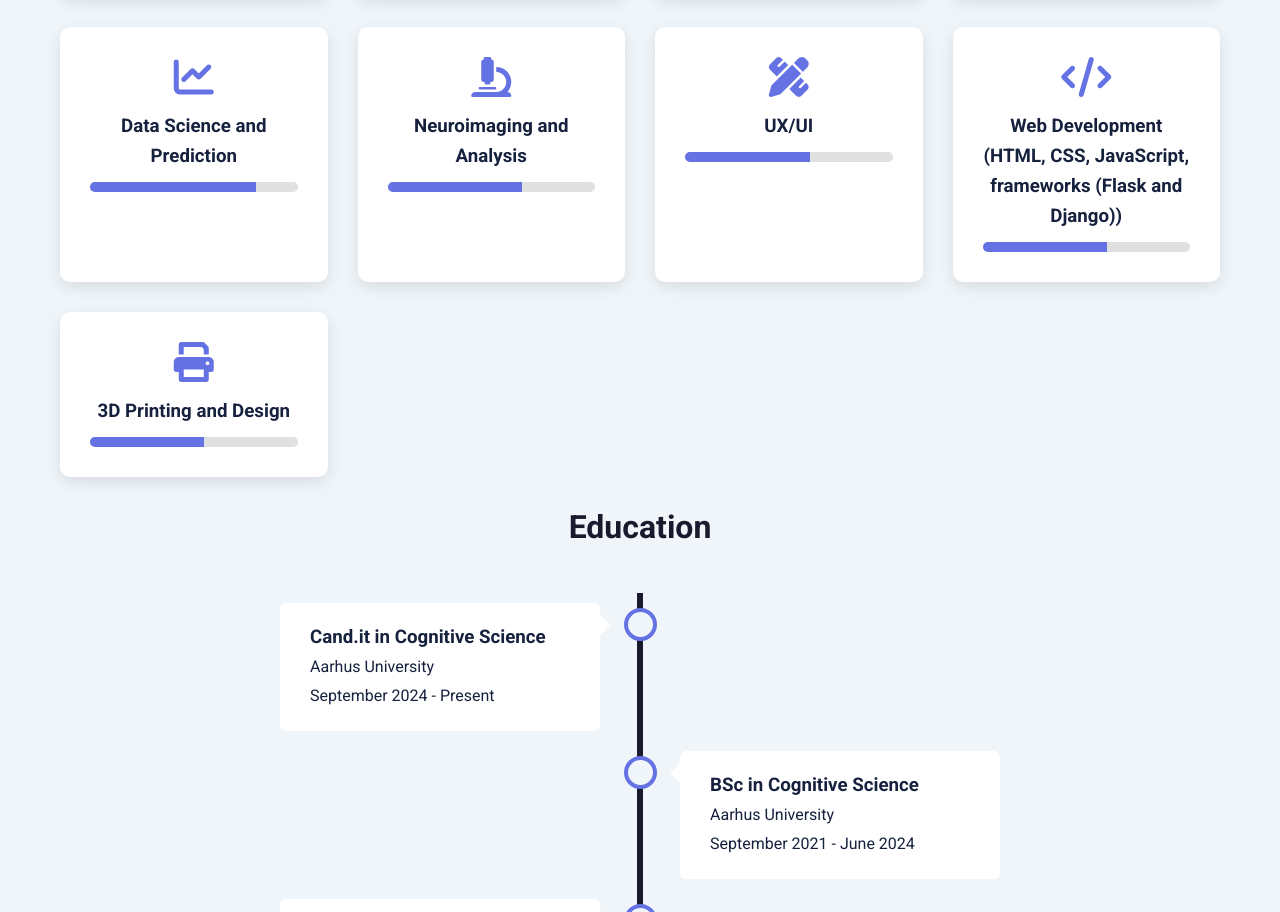
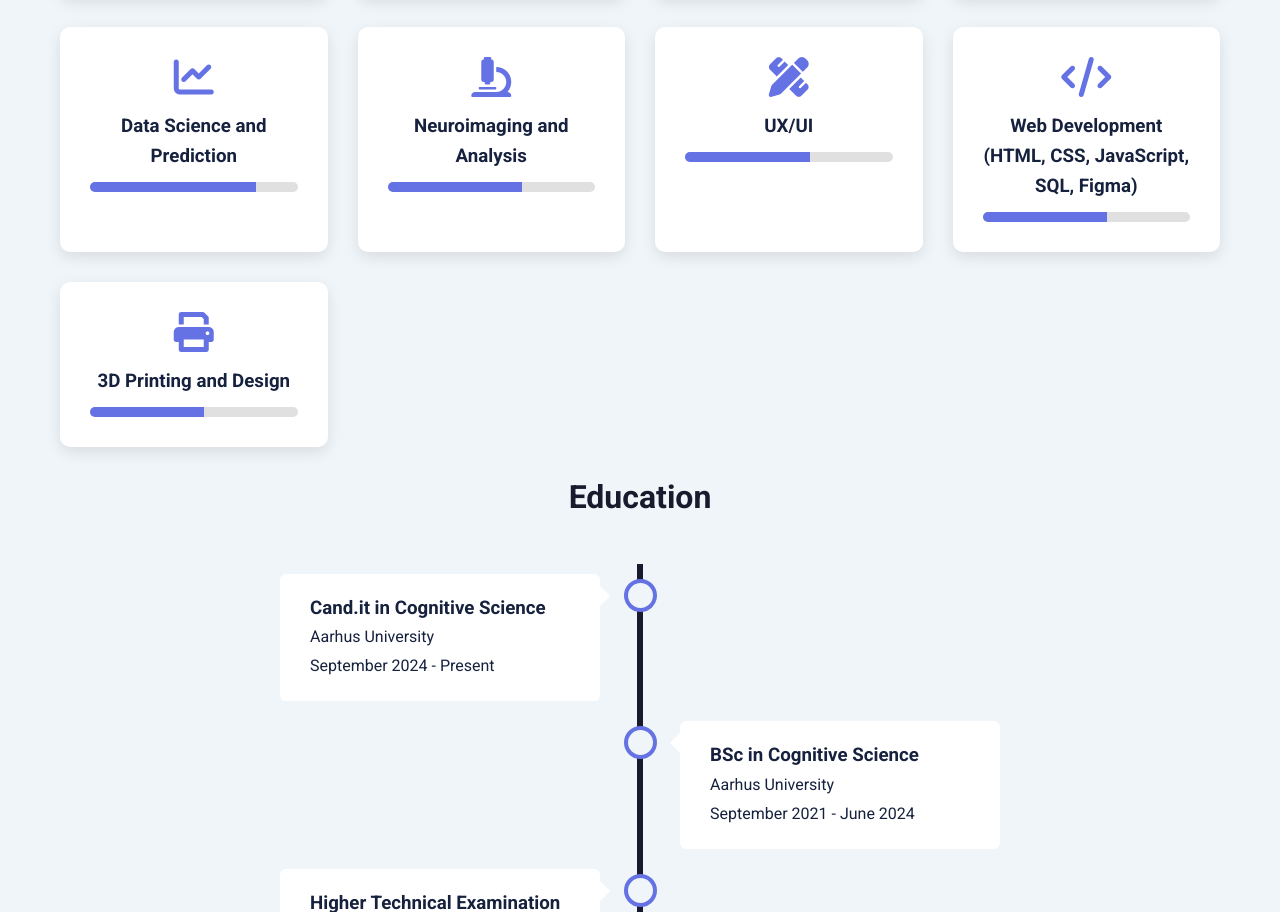
Before and after one commit to sabszh/sabszh, a plain HTML site: page index.html in a window 1280 px wide. Shown: the part 1433-2345 px from the top of the page. Drawn offline with Linux system fonts and the light colour scheme.

Commit message:
Update index.html

```diff
--- a/index.html
+++ b/index.html
@@ -100,7 +100,7 @@
             </div>
             <div class="card">
                 <i class="fas fa-code skill-icon"></i>
-                <h3>Web Development (HTML, CSS, JavaScript, frameworks (Flask and Django))</h3>
+                <h3>Web Development (HTML, CSS, JavaScript, SQL, Figma)</h3>
                 <div class="skill-bar">
                     <div class="skill-progress" data-progress="60"></div>
                 </div>
```
